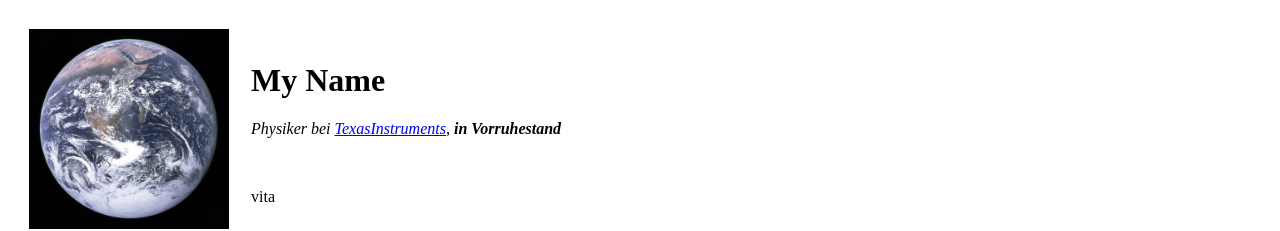
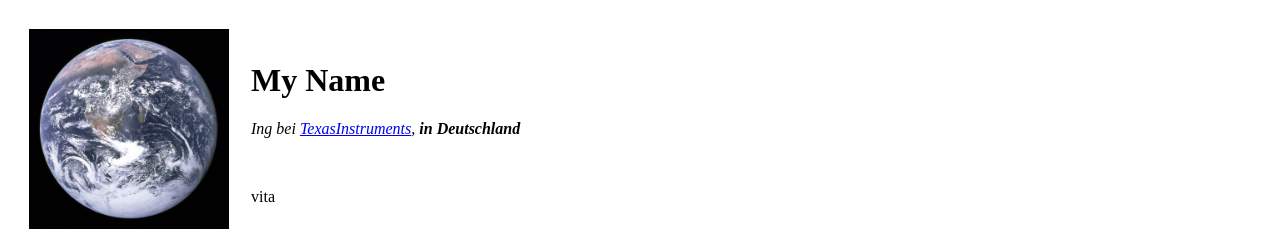
Before and after one commit to GerdED/cv, a plain HTML site: page index.html in a window 1280 px wide. Shown: the top 231 px of the page. Drawn offline with Linux system fonts and the light colour scheme.

Commit message:
minor changes in index.html

```diff
--- a/index.html
+++ b/index.html
@@ -13,7 +13,7 @@
         <td><img src="erde.jpg" alt="Erde" width="200px"></td>
         <td>
           <h1>My Name</h1>
-          <p><em>Physiker bei <a href="https://www.ti.com" target="_blank">TexasInstruments</a>, <strong>in Vorruhestand</strong></em></p>
+          <p><em>Ing bei <a href="https://www.ti.com" target="_blank">TexasInstruments</a>, <strong>in Deutschland</strong></em></p>
           <br>
           <p>vita</p>
         </td>
```
